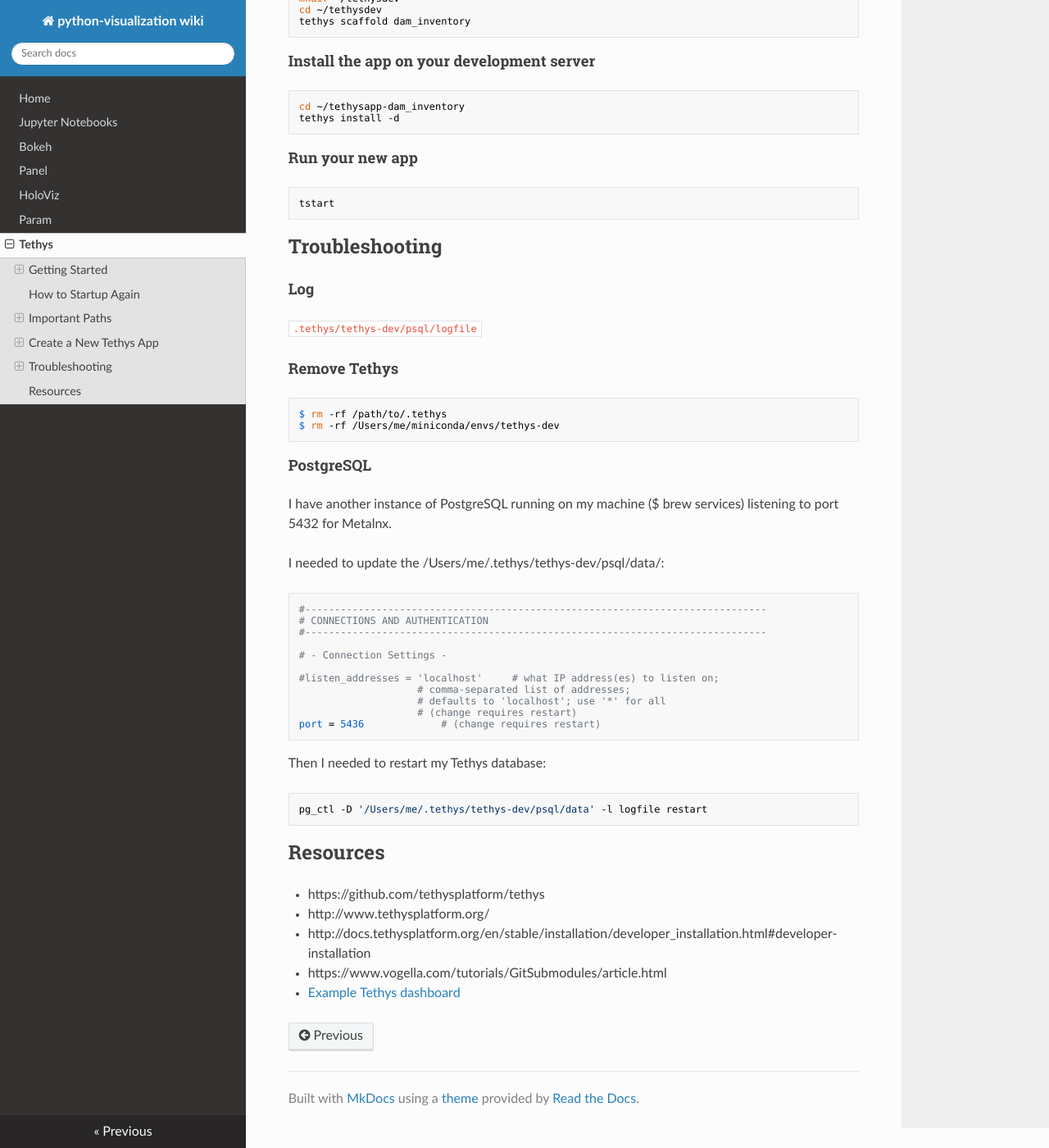
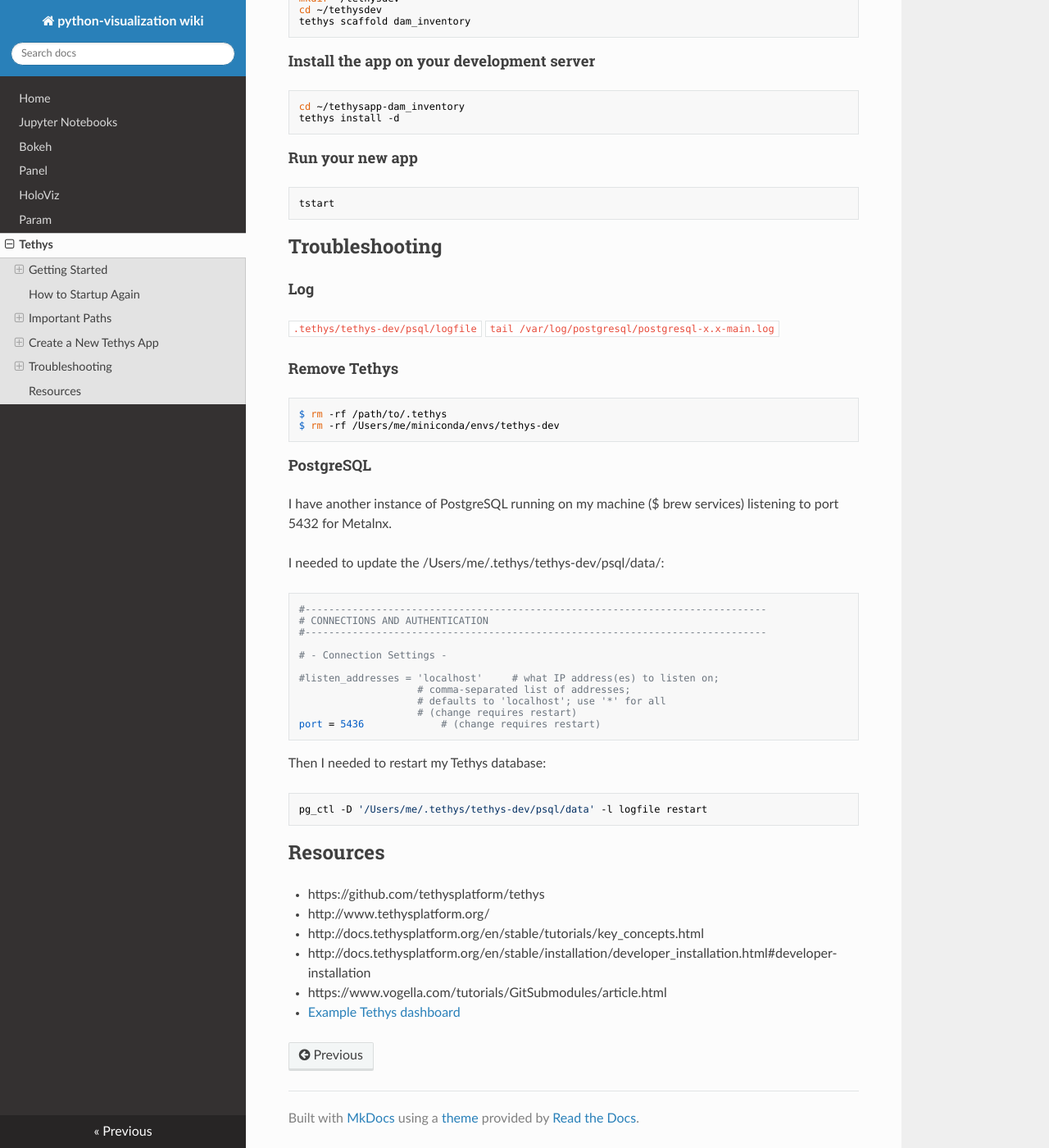
Before and after one commit to shylaclark/python-visualization, an MkDocs documentation site: the page built from docs/tethys.md, in a window 1280 px wide and 1400 px high, scrolled down 1700 px. Shown: the whole window at 82% size. Built offline with MkDocs 1.6.1, drawn with Linux system fonts in a browser that asks for light colours; nearby versions of some CDN libraries.

Commit message:
Update tethys.md

````diff
--- a/docs/tethys.md
+++ b/docs/tethys.md
@@ -89,6 +89,7 @@
 
 #### Log
 `.tethys/tethys-dev/psql/logfile`
+`tail /var/log/postgresql/postgresql-x.x-main.log`
 
 #### Remove Tethys
 ```
@@ -121,6 +122,7 @@
 ## Resources
 - https://github.com/tethysplatform/tethys
 - http://www.tethysplatform.org/
+- http://docs.tethysplatform.org/en/stable/tutorials/key_concepts.html
 - http://docs.tethysplatform.org/en/stable/installation/developer_installation.html#developer-installation
 - https://www.vogella.com/tutorials/GitSubmodules/article.html
 - [Example Tethys dashboard](http://tethys.icimod.org/apps/)
````
